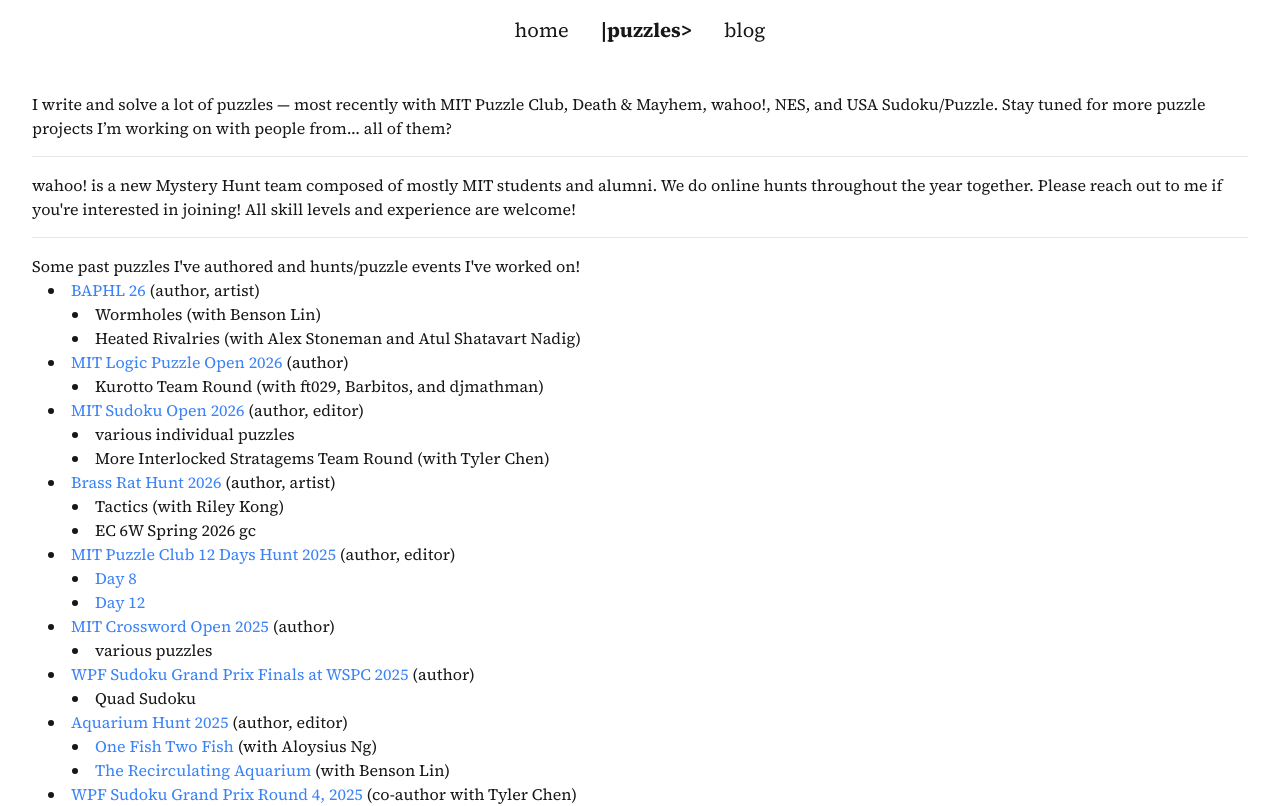
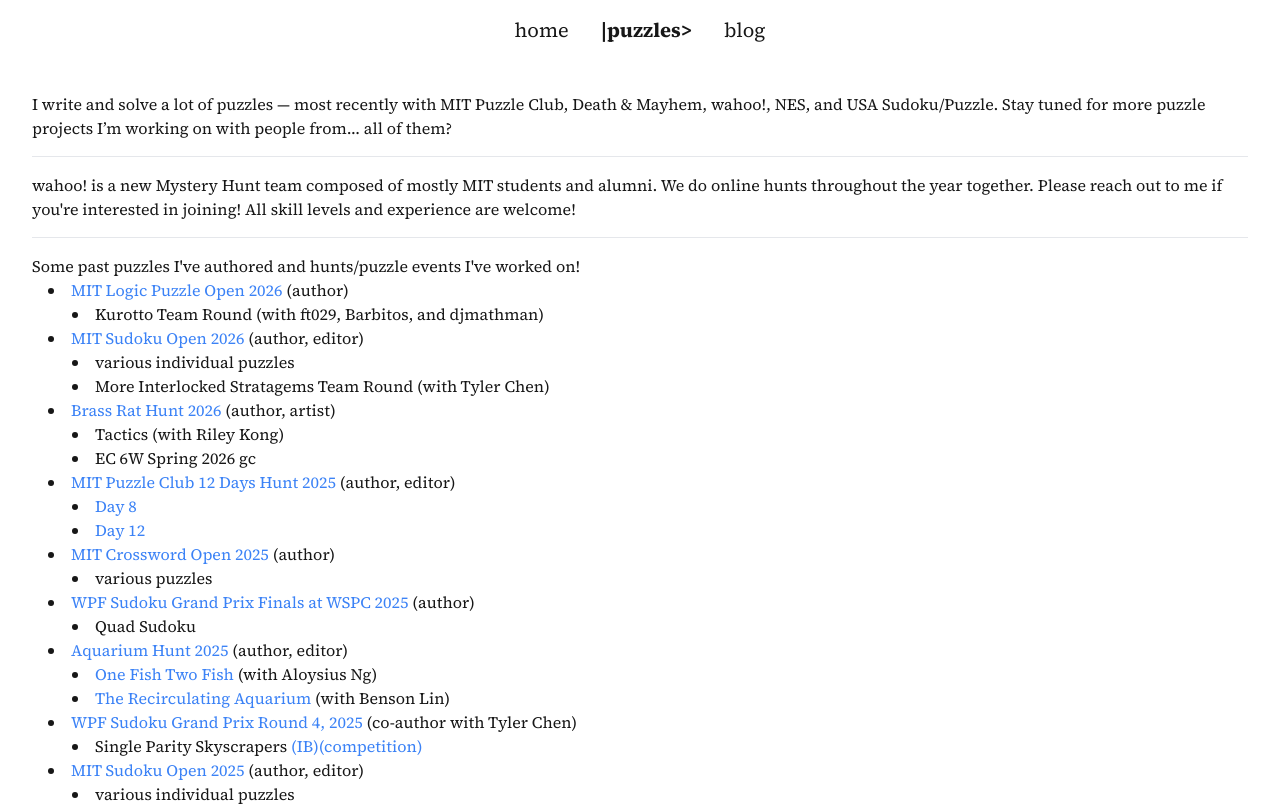
Before and after one commit to rchang0/rchang0.github.io, a Next.js app: page /puzzles in a window 1280 px wide. Shown: the top 806 px of the page. Built offline with nearby package versions, Linux system fonts and the light colour scheme.

Commit message:
Update page.tsx

```diff
--- a/app/puzzles/page.tsx
+++ b/app/puzzles/page.tsx
@@ -21,26 +21,6 @@
 
       <ul className="list-disc list-inside ml-4">
 
-        {/* BAPHL 2026 */}
-        <li>
-          <a
-            href="https://26.baphl.org/"
-            target="_blank"
-            rel="noopener noreferrer"
-            className="text-blue-500 visited:text-purple-600 hover:underline"
-          >
-            BAPHL 26
-          </a>{" "}
-          (author, artist)
-          <ul className="list-disc list-inside ml-6">
-            <li>
-              Wormholes (with Benson Lin)
-            </li>
-            <li>
-              Heated Rivalries (with Alex Stoneman and Atul Shatavart Nadig)
-            </li>
-          </ul>
-        </li>
 
             {/* MIT Logic Puzzle Open 2026 */}
         <li>
```
